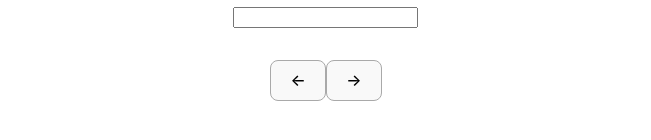
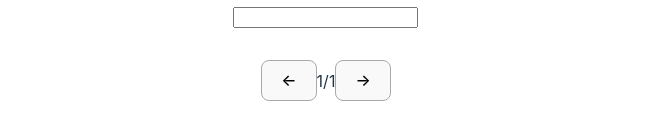
Before and after one commit to caxco93/reversepolishnotation, a React (Vite) app: page / in a window 1280 px wide. Shown: the part 410-550 px from the top of the page, without its empty margins (314-965 px from the left). Built offline with nearby package versions, Linux system fonts and the light colour scheme.

Commit message:
Add step counter visualizer

```diff
--- a/src/components/Controls.tsx
+++ b/src/components/Controls.tsx
@@ -1,11 +1,12 @@
 import React, { Dispatch, SetStateAction } from "react";
 
 type Props = {
+  step: number;
   setStep: Dispatch<SetStateAction<number>>;
   stepsLength: number;
 };
 
-function Controls({ setStep, stepsLength }: Props) {
+function Controls({ step, setStep, stepsLength }: Props) {
   const maxStep = Math.max(0, stepsLength - 1);
   return (
     <div className="buttons">
@@ -17,6 +18,9 @@ function Controls({ setStep, stepsLength }: Props) {
       >
         ←
       </button>
+      <span>
+        {step + 1}/{maxStep + 1}
+      </span>
       <button
         type="button"
         onClick={() => {
--- a/src/components/RPNPresentation.tsx
+++ b/src/components/RPNPresentation.tsx
@@ -44,7 +44,11 @@ function RPNPresentation({ rpnExpression }: Props) {
           ))}
         </div>
       </div>
-      <Controls setStep={setCurrentStep} stepsLength={rpnSteps.length} />
+      <Controls
+        step={currentStep}
+        setStep={setCurrentStep}
+        stepsLength={rpnSteps.length}
+      />
     </div>
   );
 }
```
